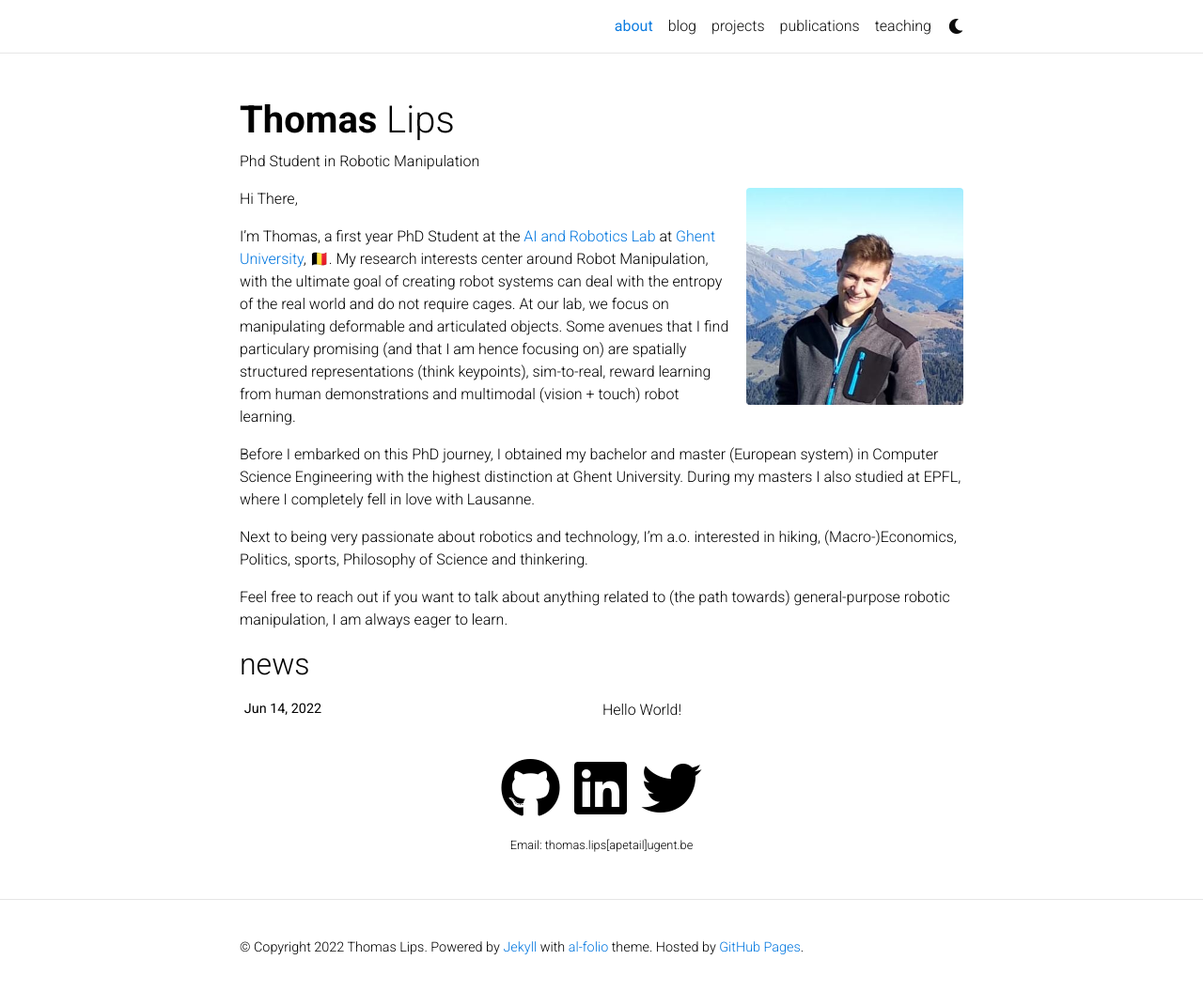
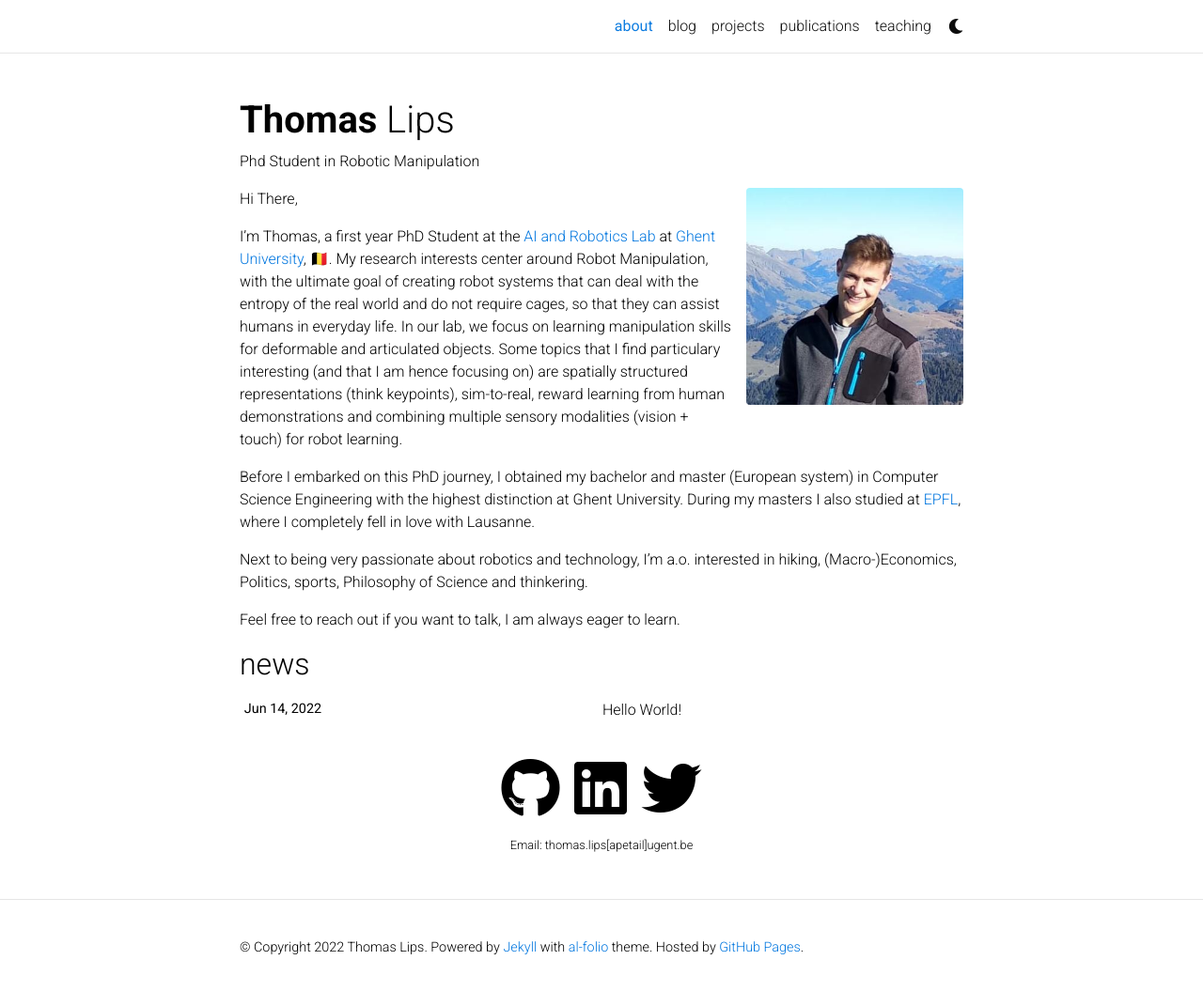
Before and after one commit to tlpss/tlpss.github.io, a Jekyll site: the page built from _pages/about.md, in a window 1280 px wide and 1059 px high. Shown: the top 1055 px of the window at 94% size. Built offline with Jekyll 4.4.1, drawn with Linux system fonts in a browser that asks for light colours; full-size pictures stand in for the smaller copies a plugin makes; emoji names are drawn with the system emoji font; comment, search, counter and statistics services are not loaded; a style sheet for code colours, icons or effects is not loaded.

Commit message:
update about.md

```diff
--- a/_pages/about.md
+++ b/_pages/about.md
@@ -15,10 +15,10 @@ social: true  # includes social icons at the bottom of the page
 
 Hi There,
 
-I'm Thomas, a first year PhD Student at the [AI and Robotics Lab](https://airo.ugent.be/) at [Ghent University](https://www.ugent.be/en), :belgium:. My research interests center around Robot Manipulation, with the ultimate goal of creating robot systems can deal with the entropy of the real world and do not require cages. At our lab, we focus on manipulating deformable and articulated objects. Some avenues that I find particulary promising (and that I am hence focusing on) are spatially structured representations (think keypoints), sim-to-real, reward learning from human demonstrations and multimodal (vision + touch) robot learning.
+I'm Thomas, a first year PhD Student at the [AI and Robotics Lab](https://airo.ugent.be/) at [Ghent University](https://www.ugent.be/en), :belgium:. My research interests center around Robot Manipulation, with the ultimate goal of creating robot systems that can deal with the entropy of the real world and do not require cages, so that they can assist humans in everyday life. In our lab, we focus on learning manipulation skills for deformable and articulated objects. Some topics that I find particulary interesting (and that I am hence focusing on) are spatially structured representations (think keypoints), sim-to-real, reward learning from human demonstrations and combining multiple sensory modalities (vision + touch) for robot learning.
 
-Before I embarked on this PhD journey, I obtained my bachelor and master (European system) in Computer Science Engineering with the highest distinction at Ghent University. During my masters I also studied at EPFL, where I completely fell in love with Lausanne.
+Before I embarked on this PhD journey, I obtained my bachelor and master (European system) in Computer Science Engineering with the highest distinction at Ghent University. During my masters I also studied at [EPFL](https://www.epfl.ch/en/), where I completely fell in love with Lausanne.
 
 Next to being very passionate about robotics and technology, I'm a.o. interested in hiking, (Macro-)Economics, Politics, sports, Philosophy of Science and thinkering.
 
-Feel free to reach out if you want to talk about anything related to (the path towards) general-purpose robotic manipulation, I am always eager to learn.
+Feel free to reach out if you want to talk, I am always eager to learn.
```
